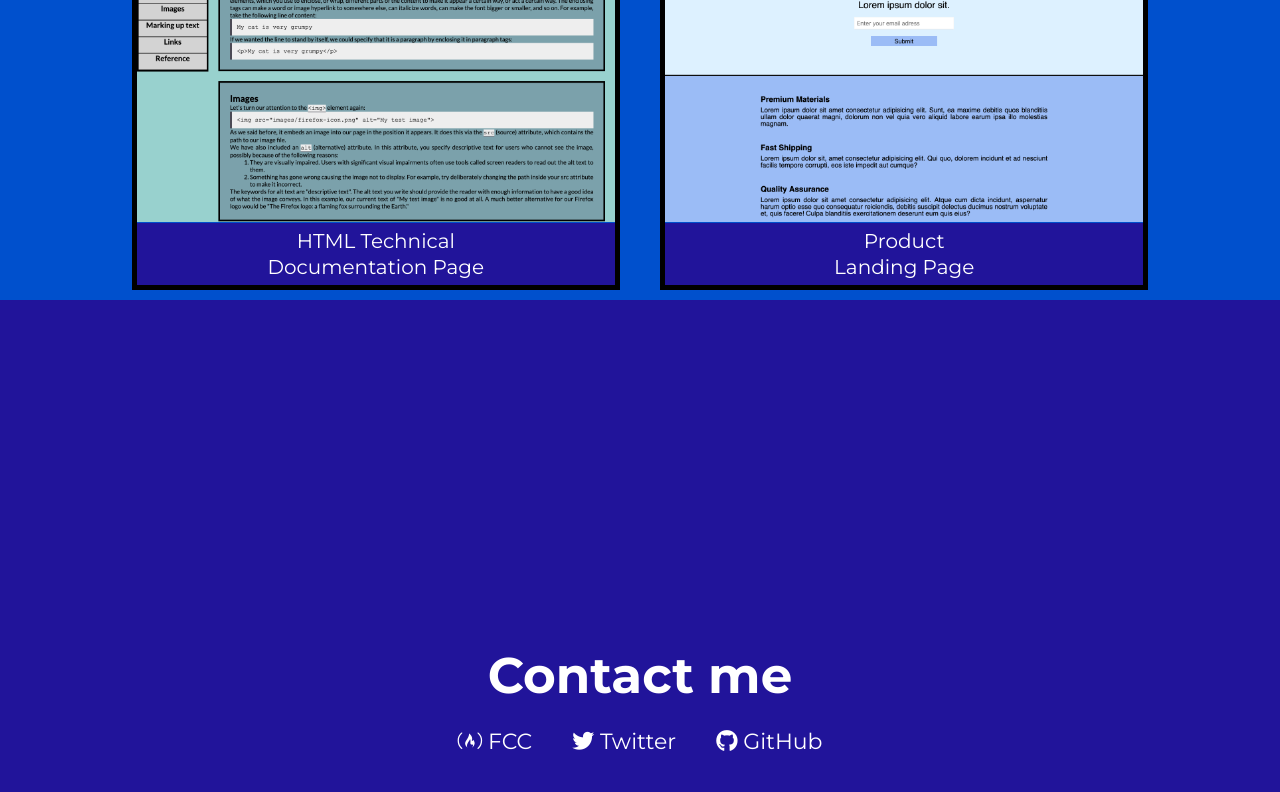
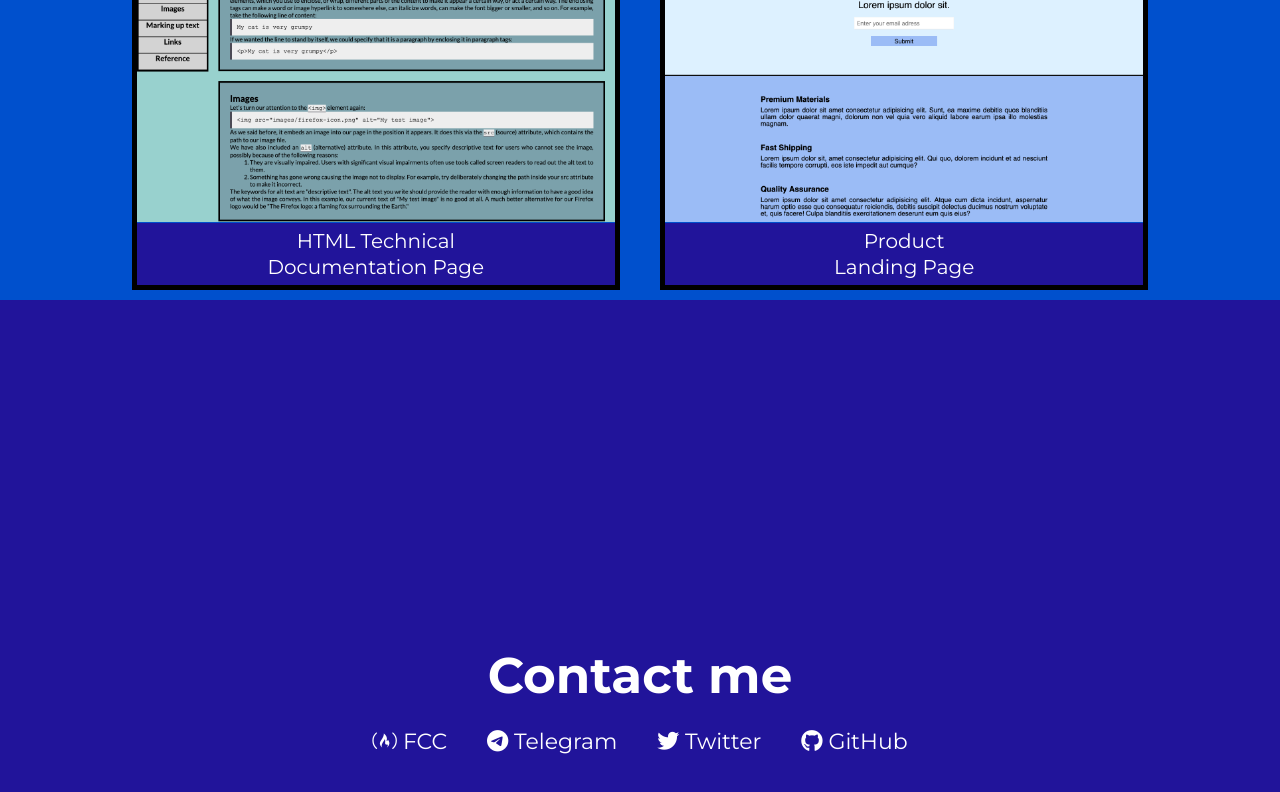
Before and after one commit to moon-blade/fcc-personal-portfolio, a plain HTML site: page index.html in a window 1280 px wide. Shown: the part 1357-2149 px from the top of the page. Drawn offline with Linux system fonts and the light colour scheme.

Commit message:
html / css update
html: added telegram contact link
css: modified link hover

```diff
--- a/index.html
+++ b/index.html
@@ -76,6 +76,10 @@
                     <i class="fa fa-free-code-camp" aria-hidden="true"></i>
                     <span>FCC</span>
                 </a>
+                <a id="profile-link" href="https://t.me/davemaltsev" target="_blank">
+                    <i class="fa fa-telegram" aria-hidden="true"></i>
+                    <span>Telegram</span>
+                </a>
                 <a href="https://twitter.com/moonblade_" target="_blank">
                     <i class="fa fa-twitter" aria-hidden="true"></i>
                     <span>Twitter</span>
--- a/style.css
+++ b/style.css
@@ -151,7 +151,7 @@ body {
     color: white;
     margin: auto 20px;
     font-size: 2.2rem;
-    transition: 0.25s linear;
+    transition: 0.35s ease-in-out;
 }
 .contact-links a:hover {
     transform: translate(10px, 10px);
```
